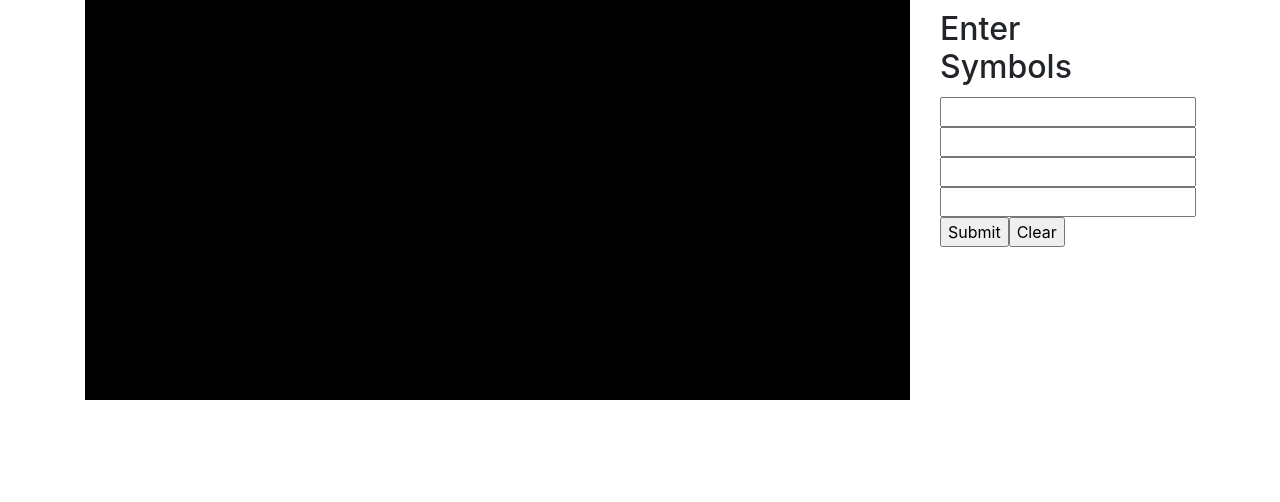
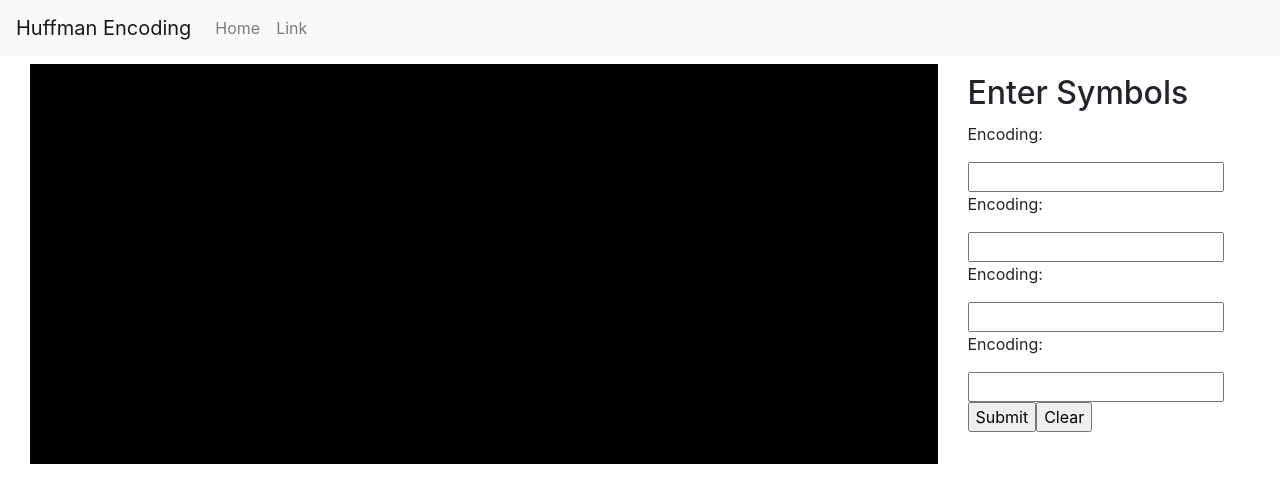
Before and after one commit to V-Wong/Huffman-Encoding, a React (Create React App) app: page / in a window 1280 px wide. Shown: the top 502 px of the page. Built offline with nearby package versions, Linux system fonts and the light colour scheme.

Commit message:
Add displaying of generated encoding

```diff
--- a/src/App.tsx
+++ b/src/App.tsx
@@ -1,11 +1,19 @@
 import React from 'react';
+import {Container} from "react-bootstrap";
+
+import NavBar from "./components/NavBar";
+import HuffmanPanel from "./huffman/HuffmanPanel";
+
 import 'bootstrap/dist/css/bootstrap.min.css';
-
-import HuffmanPanel from "./huffman/HuffmanPanel";
 
 function App() {
   return (
-    <HuffmanPanel/>
+    <>
+      <NavBar/>
+      <Container fluid style={{marginTop: "1vh"}}>
+        <HuffmanPanel />
+      </Container>
+    </>
   );
 }
 
--- /dev/null
+++ b/src/components/NavBar.tsx
@@ -0,0 +1,19 @@
+import React from "react";
+import { Navbar, Nav } from "react-bootstrap";
+
+function NavBar() {
+  return (
+    <Navbar bg="light" expand="lg">
+      <Navbar.Brand href="#home">Huffman Encoding</Navbar.Brand>
+      <Navbar.Toggle aria-controls="basic-navbar-nav" />
+      <Navbar.Collapse id="basic-navbar-nav">
+        <Nav className="mr-auto">
+          <Nav.Link href="#home">Home</Nav.Link>
+          <Nav.Link href="#link">Link</Nav.Link>
+        </Nav>
+      </Navbar.Collapse>
+    </Navbar>
+  );
+}
+
+export default NavBar;
--- a/src/huffman/HuffmanPanel.tsx
+++ b/src/huffman/HuffmanPanel.tsx
@@ -1,4 +1,4 @@
-import React, { useState } from "react";
+import React, { useEffect, useState } from "react";
 import { Container, Row, Col } from "react-bootstrap";
 
 import Canvas from "./Canvas";
@@ -6,7 +6,8 @@ import { SquareNode } from "./nodeClasses";
 
 function HuffmanPanel() {
   const [nodesList, setNodesList] = useState<Array<SquareNode>>([] as Array<SquareNode>);
-  const inputs = [0, 0, 0, 0];
+  const [inputs, _] = useState([0, 0, 0, 0]);
+  const [encodings, setEncodings] = useState(["", "", "", ""]);
 
   function handleSubmit() {
     const newNodes = inputs.filter(x => x)
@@ -14,26 +15,31 @@ function HuffmanPanel() {
     setNodesList(newNodes);
   }
 
+  useEffect(() => {
+    nodesList.forEach((node, index) => encodings[index] = node.encoding);
+    setEncodings([...encodings]);
+  }, [nodesList]);
+
   return (
-    <Container>
+    <Container fluid>
       <Row>
         <Col xs={9} style={{ height: "50vh" }}>
           <Canvas nodes={nodesList} />
         </Col>
 
-        <Col xs={2}>
-          <div>
+        <Col xs={3}>
           <h2 style={{ margin: "auto", marginBottom: "10px", marginTop: "10px" }}>Enter Symbols</h2>
           {
-              inputs.map((_, i) => {
-                const input = <input type="text" onChange={e => inputs[i] = parseFloat(e.target.value)}></input>;
-                return input;
-              })
+            inputs.map((_, i) => (
+              <>
+                <p>Encoding: {encodings[i]}</p>
+                <input type="text" onChange={e => inputs[i] = parseFloat(e.target.value)}></input>
+              </>
+            ))
           }
           <div className="buttons-container">
-              <input type="button" value="Submit" onClick={handleSubmit} />
+            <input type="button" value="Submit" onClick={e => { e.preventDefault(); handleSubmit() }} />
             <input type="button" value="Clear" />
-            </div>
           </div>
         </Col>
       </Row>
```
Lines whose indentation alone changed are shown as unchanged.
